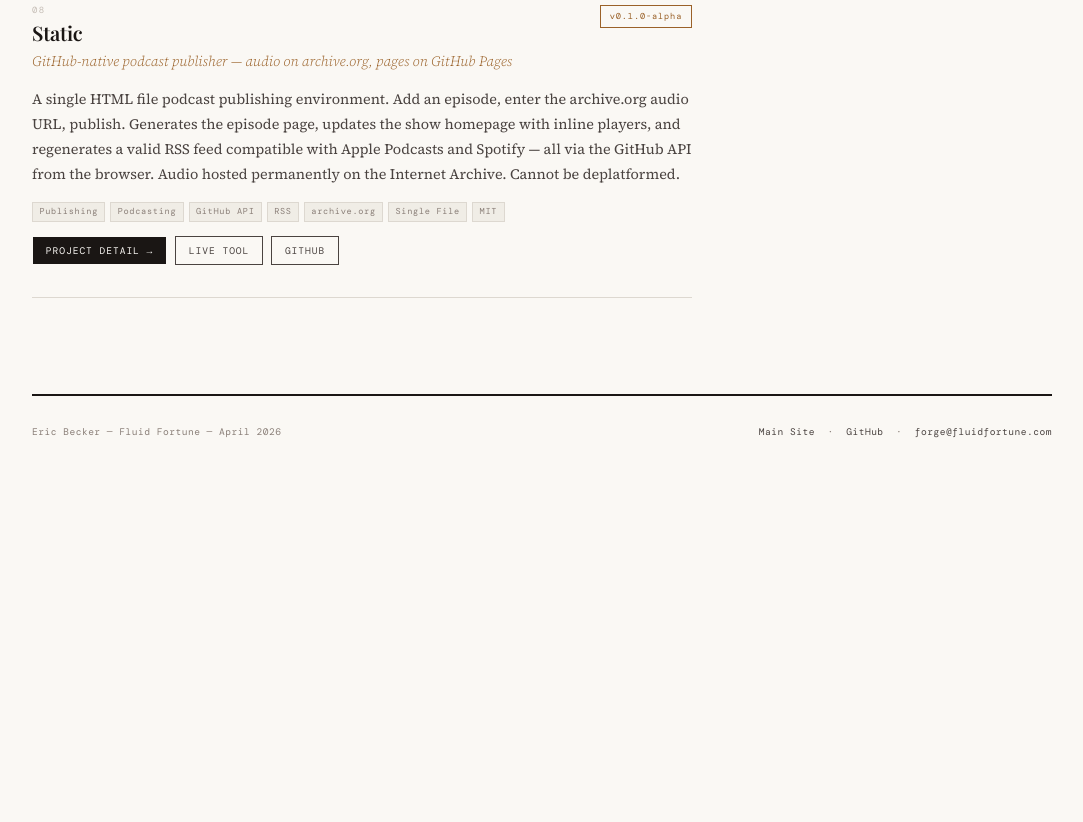
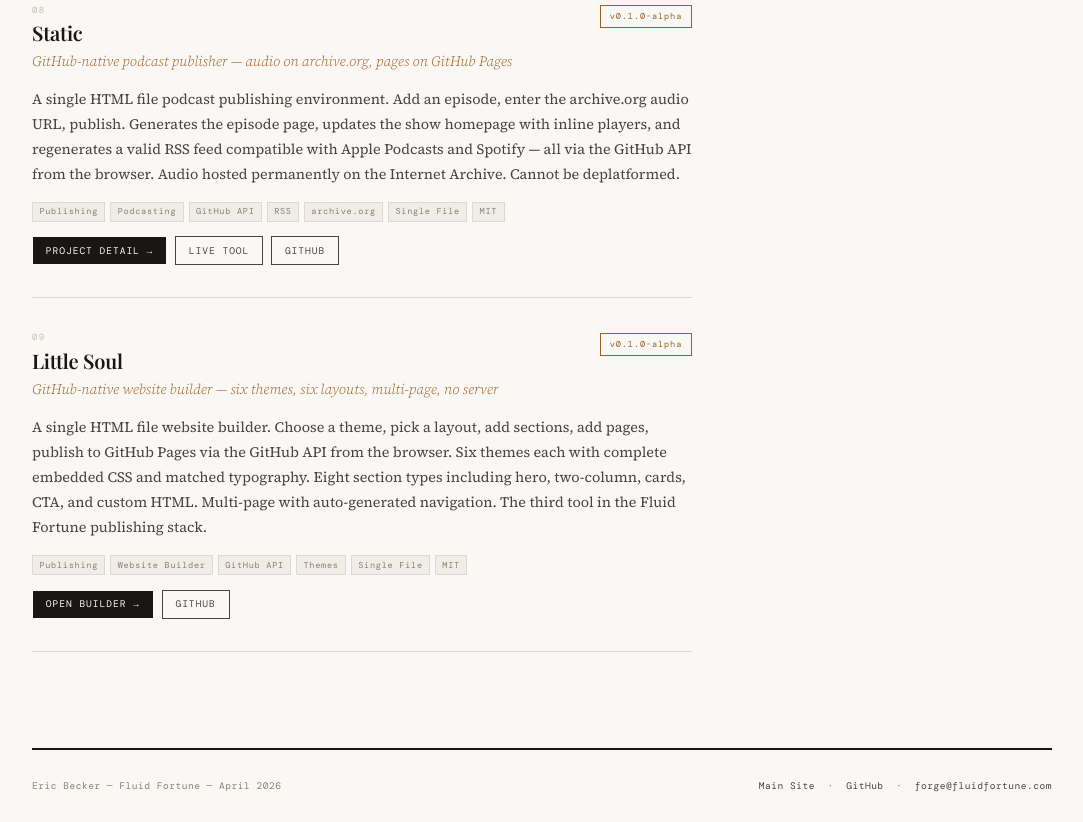
Before and after one commit to FluidFortune/portfolio, a plain HTML site: page index.html in a window 1280 px wide. Shown: the part 3894-4716 px from the top of the page, without its empty margins (98-1181 px from the left). Before the commit the page ends 4363 px from the top, so only its background shows below. Drawn offline with nearby package versions, Linux system fonts and the light colour scheme; a web font is replaced by a local one.

Commit message:
Add 'Little Soul' project entry to index.html
Added project entry for 'Little Soul' website builder with details and links.

```diff
--- a/index.html
+++ b/index.html
@@ -265,6 +265,20 @@
           </div>
         </div>
 
+        <div class="project-entry">
+          <div class="project-top">
+            <div><div class="project-num">09</div><div class="project-name">Little Soul</div></div>
+            <span class="project-badge badge-alpha">v0.1.0-alpha</span>
+          </div>
+          <div class="project-tagline">GitHub-native website builder — six themes, six layouts, multi-page, no server</div>
+          <p class="project-desc">A single HTML file website builder. Choose a theme, pick a layout, add sections, add pages, publish to GitHub Pages via the GitHub API from the browser. Six themes each with complete embedded CSS and matched typography. Eight section types including hero, two-column, cards, CTA, and custom HTML. Multi-page with auto-generated navigation. The third tool in the Fluid Fortune publishing stack.</p>
+          <div class="project-tags"><span class="tag">Publishing</span><span class="tag">Website Builder</span><span class="tag">GitHub API</span><span class="tag">Themes</span><span class="tag">Single File</span><span class="tag">MIT</span></div>
+          <div class="project-links">
+            <a href="https://little-soul.fluidfortune.com" class="btn-p">OPEN BUILDER →</a>
+            <a href="https://github.com/FluidFortune/little-soul" class="btn-s" target="_blank" rel="noopener">GITHUB</a>
+          </div>
+        </div>
+
       </div>
     </main>
 
```
